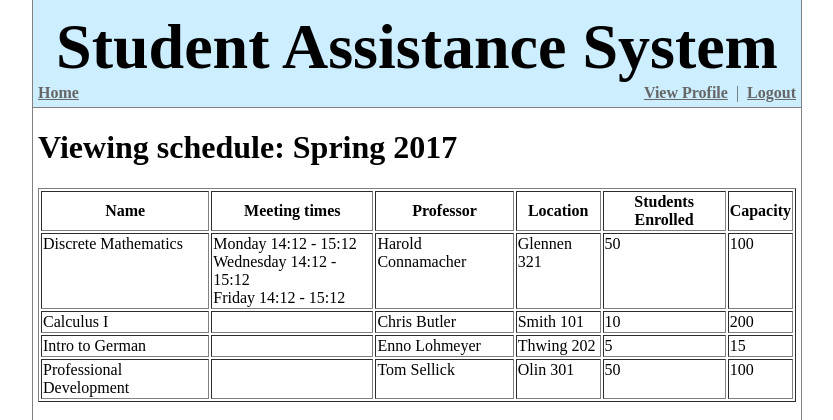
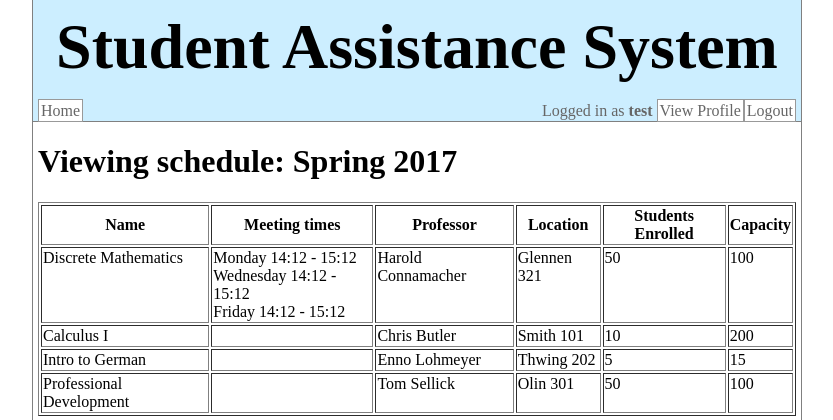
Before and after one commit to rinehart-eric/student-assistance-system, a Django app: page / in a window 1280 px wide. Shown: the top 420 px of the page, without its empty margins (223-1056 px from the left). Run offline with Django 3.2, Linux system fonts and the light colour scheme; a user stored in the database is signed in; data comes from the database, SQL or seed files in the repository.

Commit message:
Modified CSS for top buttons

```diff
--- a/student_assistance_system/static/student_assistance_system/style.css
+++ b/student_assistance_system/static/student_assistance_system/style.css
@@ -25,13 +25,20 @@ html, body {
 }
 
 #top p {
-    margin: 0px 0px 5px 0px;
+    margin: 0px 0px 1px 0px;
     color: #666666;
 }
 
 #top p a {
     color: #666666;
-    font-weight: bold;
+    background: #FFFFFF;
+    padding: 2px;
+    text-decoration: none;
+    border: 1px solid #999999;
+}
+
+#top p a:hover {
+    background: #EEEEEE;
 }
 
 div#links {
--- a/student_assistance_system/templates/student_assistance_system/base_site.html
+++ b/student_assistance_system/templates/student_assistance_system/base_site.html
@@ -11,10 +11,10 @@
     <div id="page">
         <div id="top">
             {% block top %}
-            <h1>Student Assistance System</h1>
+            <h1>Student Assistance System</h1><br />
             <div id="links"><p><a href="{% url 'student_assistance_system:index' %}">Home</a></p></div>
-            <div id="info"><p><a
-                href="{% url 'student_assistance_system:profile' %}">View Profile</a>&nbsp;&nbsp;|&nbsp;&nbsp;<a
+            <div id="info"><p>Logged in as <b>{{ user.get_username }}</b> <a
+                href="{% url 'student_assistance_system:profile' %}">View Profile</a><a
                 href="{% url 'student_assistance_system:logout' %}">Logout</a></p>
             </div>
             {% endblock %}
```
